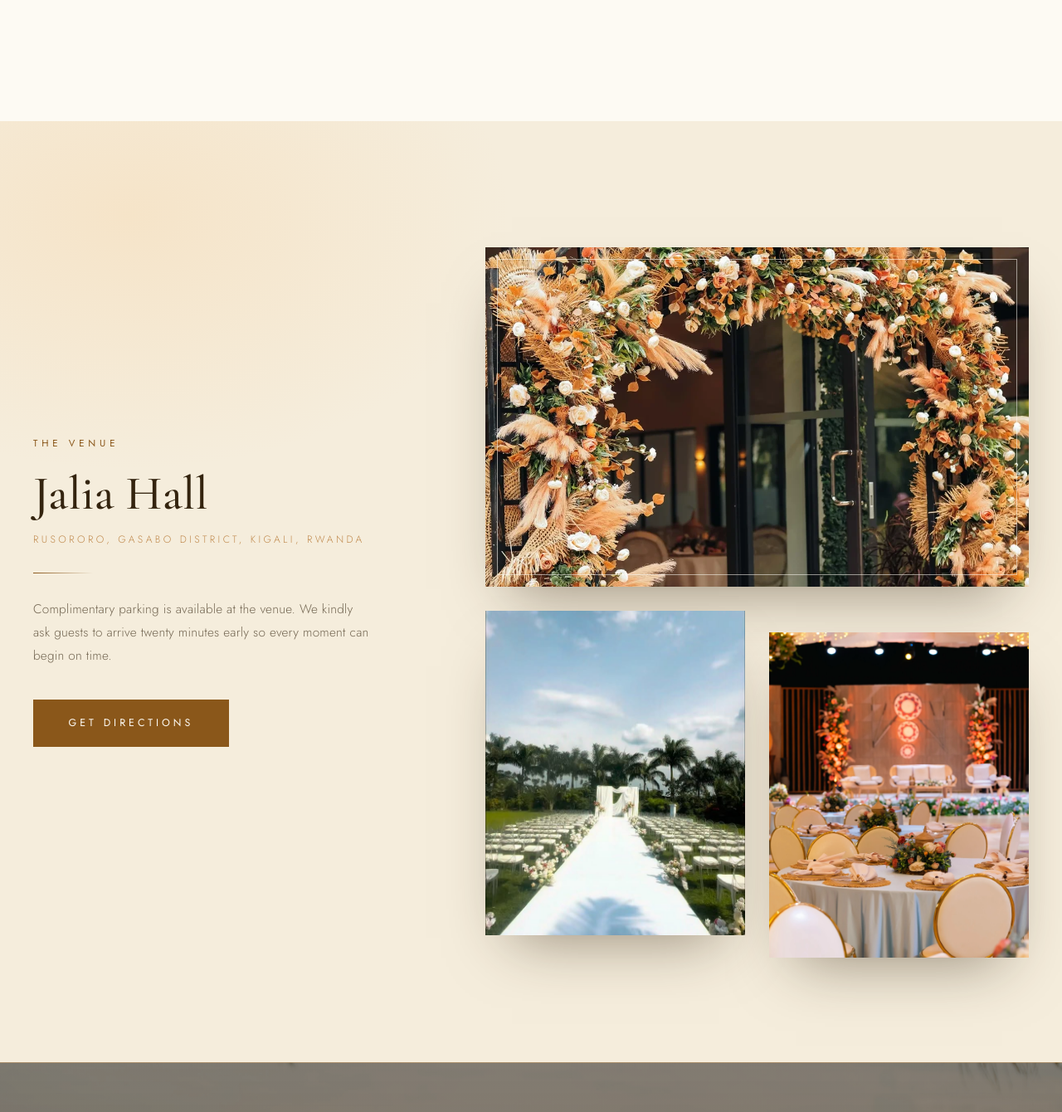
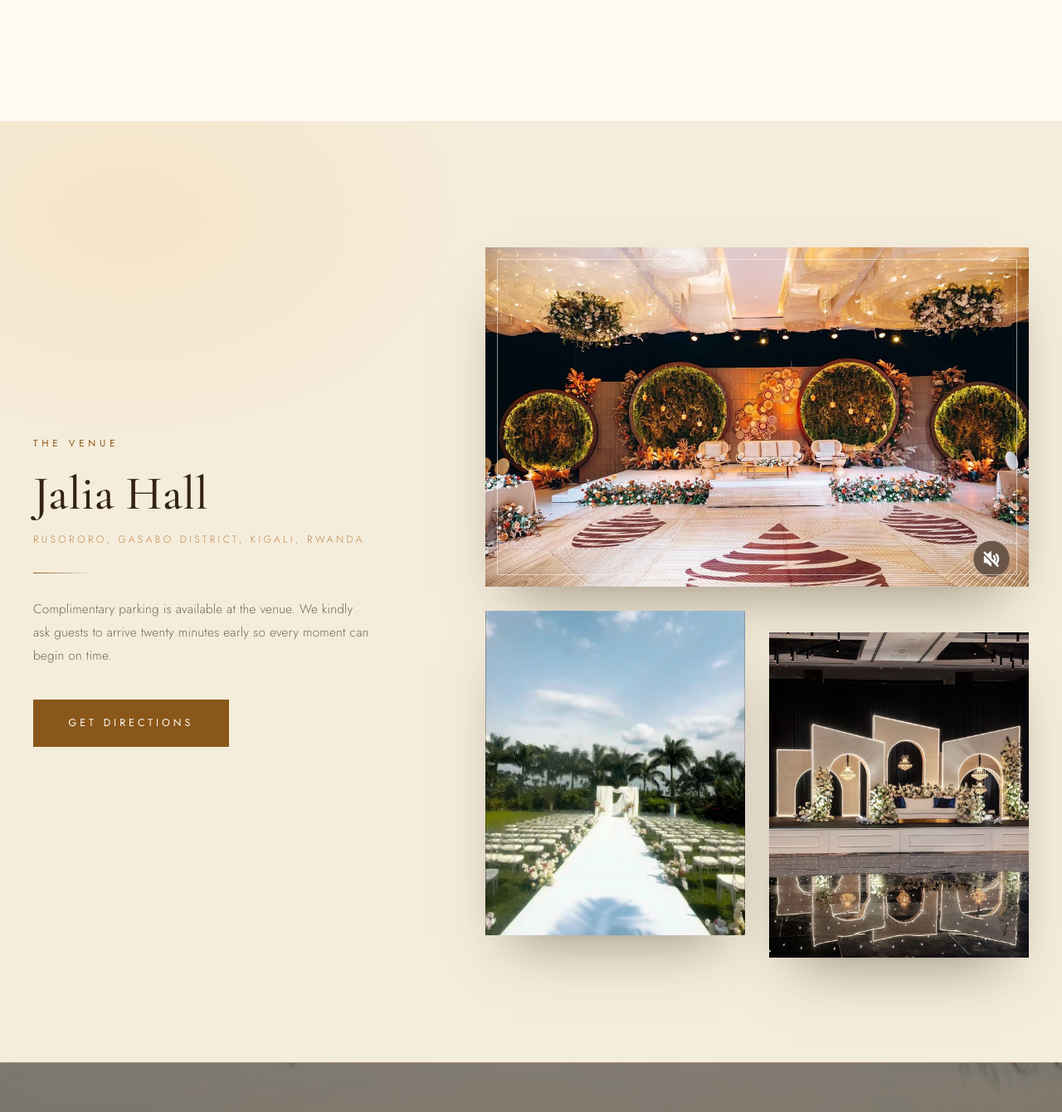
Before and after one commit to CElysee/elysee-chance, a Next.js app: page / in a window 1280 px wide. Shown: the part 10260-11600 px from the top of the page at 83% size. Built offline with nearby package versions, Linux system fonts and the light colour scheme.

Commit message:
changed venue images

```diff
--- a/src/components/Venue.tsx
+++ b/src/components/Venue.tsx
@@ -30,7 +30,7 @@ export default function Venue() {
         <div className={styles.photos}>
           <Reveal className={styles.photoMain} variant="right" as="figure">
             <img
-              src="/images/venue/image-1783191136543.webp"
+              src="/images/venue/jalia 1.jpeg"
               alt="The ceremony stage at Jalia Hall, dressed in peach, florals, and woven lanterns"
               loading="lazy"
             />
@@ -55,7 +55,7 @@ export default function Venue() {
             as="figure"
           >
             <img
-              src="/images/venue/image-1783191152408.webp"
+              src="/images/venue/jalia 2.JPG"
               alt="Reception tables set with gold chairs and florals at Jalia Hall"
               loading="lazy"
             />
```
Also changed, not shown: public/images/venue/jalia 1.jpeg (added), public/images/venue/jalia 2.JPG (added).
